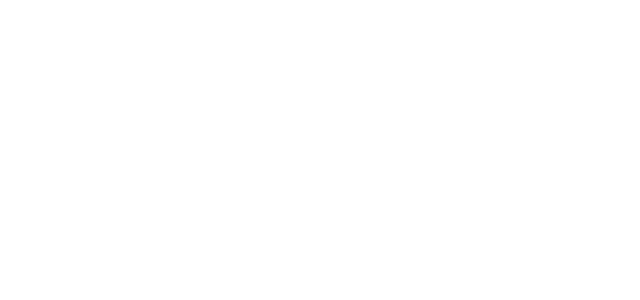
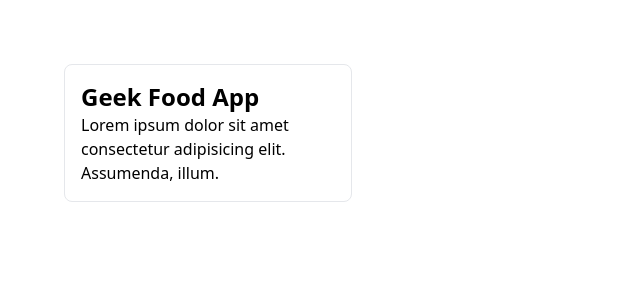
Before and after one commit to PS3012/Geekster-React, a React (Vite) app: page / in a window 1280 px wide. Before the commit this address had no page. Shown: the top 300 px of the page, without its empty margins (0-640 px from the left). Built offline with nearby package versions, Linux system fonts and the light colour scheme.

Commit message:
Geek Food

```diff
--- a/src/App.jsx
+++ b/src/App.jsx
@@ -4,12 +4,14 @@
 import Home from './pages/geek-food/Home'
 import './App.css'
 import Quote from './pages/geek-food/Quote'
+import MainHome from './pages/MainHome'
 
 function App() {
   return (
     <>
 
       <Routes>
+        <Route path='/' element={<MainHome />} />
         <Route path='/geek-food' element={<MainPanel />}>
           <Route path='' element={<Home />} />
           <Route path='quote' element={<Quote />} />
--- /dev/null
+++ b/src/pages/MainHome.jsx
@@ -0,0 +1,20 @@
+import { Link } from "react-router-dom"
+
+function MainHome() {
+     return (
+          <>
+
+               <div className="p-4 sm:p-6 md:p-10 lg:p-16">
+                    <div className="grid sm:grid-cols-2 md:grid-cols-3 lg:grid-cols-4">
+                         <Link to="/geek-food" className="border rounded-lg p-4 mb-2 hover:bg-gray-100">
+                              <div className="text-xl md:text-2xl font-bold">Geek Food App</div>
+                              <div className="text">Lorem ipsum dolor sit amet consectetur adipisicing elit. Assumenda, illum.</div>
+                         </Link>
+                    </div>
+               </div>
+
+          </>
+     )
+}
+
+export default MainHome
```
